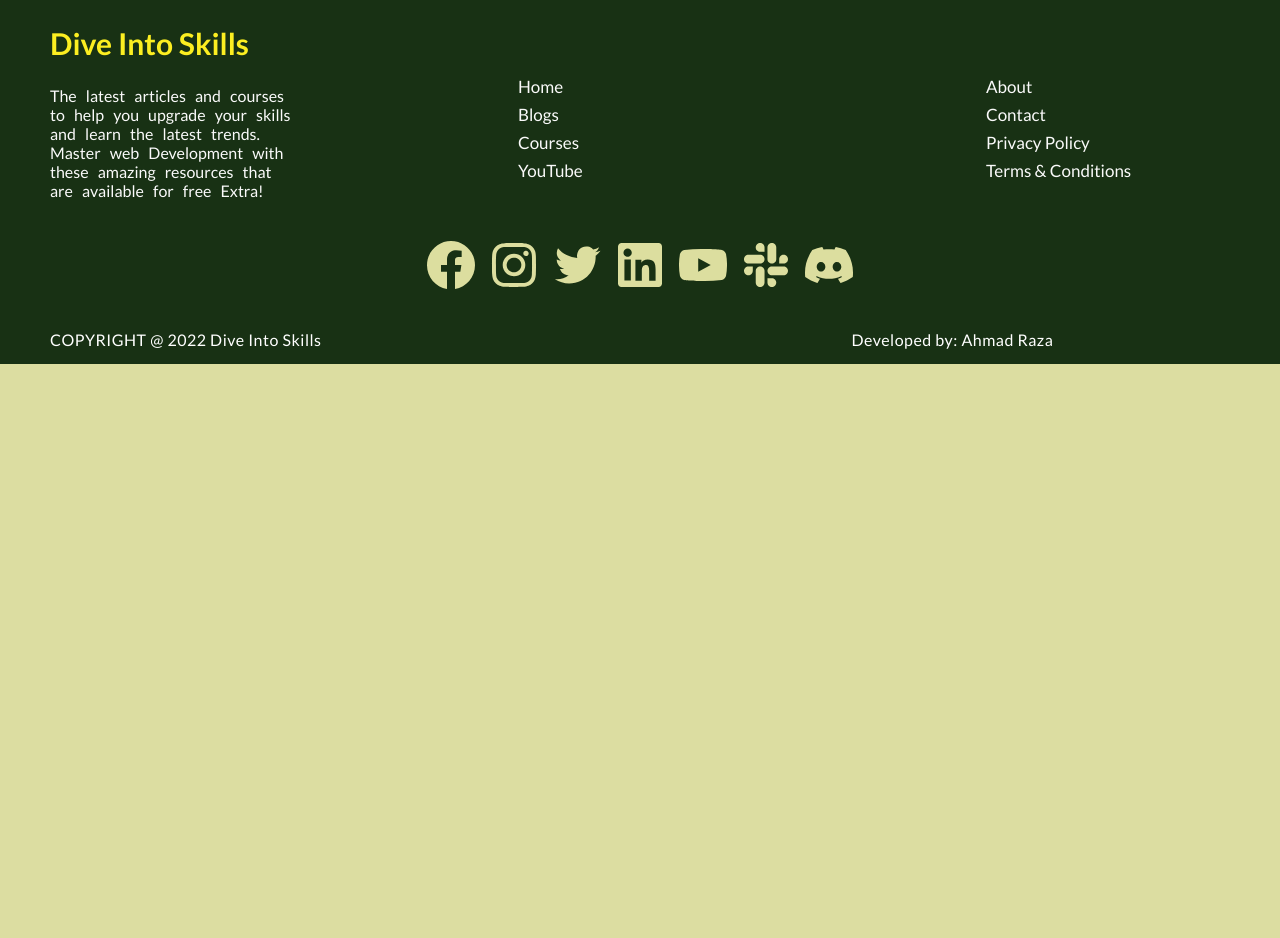
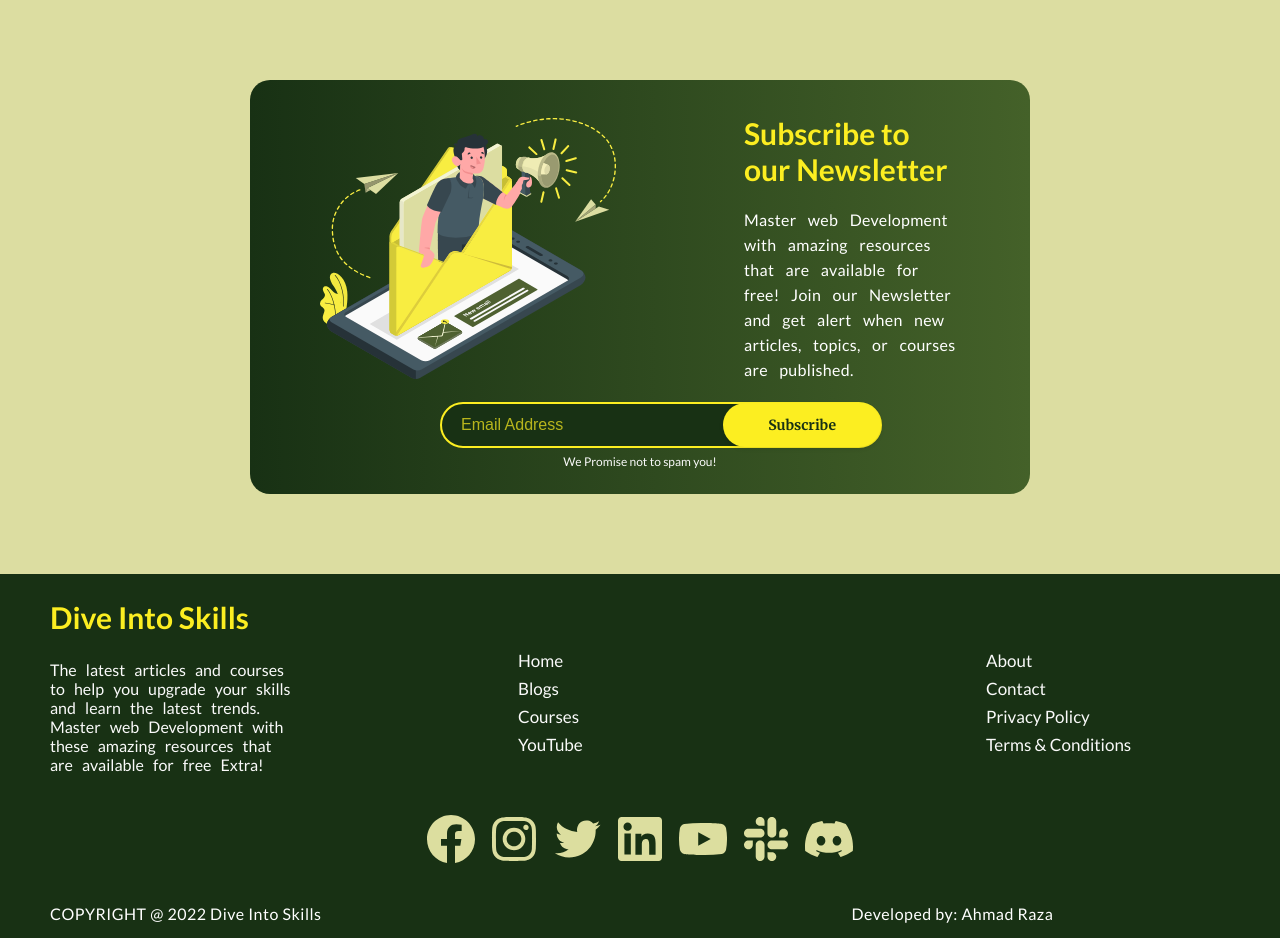
Before and after one commit to moinul-ilm10/RedNews, a plain HTML site: page index.html in a window 1280 px wide. Before the commit the page ends 800 px from the top, so only its background shows below. Drawn offline with Linux system fonts and the light colour scheme.

Commit message:
added newsletter section to index.html and corresponding styles to style.css

```diff
--- a/index.html
+++ b/index.html
@@ -15,6 +15,35 @@
 </head>
 
 <body>
+    <section id="newsletter">
+        <div class="newsletter-card">
+            <div class="container">
+                <div class="newsletter-content">
+                    <div class="newsletter-image-text"><img class="newsletter-image"
+                            src="./asset/newsletter/Email Icon.svg" alt="email_icon">
+                        <div class="newsletter-text">
+                            <h3>
+                                Subscribe to our Newsletter
+                            </h3>
+                            <p>
+                                Master web Development with
+                                amazing resources that are available
+                                for free! Join our Newsletter and get
+                                alert when new articles, topics, or
+                                courses are published.
+                            </p>
+                        </div>
+                    </div>
+                    <div class="newsletter-email-input">
+                        <input type="email" placeholder="Email Address" class="email-input-field">
+                        <span class="email-submit-btn">Subscribe</span>
+                    </div>
+                    <p class="newsletter-caption">We Promise not to spam you!</p>
+                </div>
+            </div>
+        </div>
+    </section>
+
     <footer id="footerSection">
         <div class="container">
             <div class="footer-body">
--- a/style.css
+++ b/style.css
@@ -124,3 +124,128 @@ p {
   color: var(--color-social-icon-bg);
   letter-spacing: 0.5px;
 }
+
+#newsletter {
+  padding: 80px 250px;
+}
+
+.newsletter-card {
+  /* background-color: var(--color-section-bg); */
+  border-radius: 20px;
+  background: linear-gradient(
+    90deg,
+    var(--color-section-bg),
+    var(--color-section-content)
+  );
+}
+
+.newsletter-content {
+  padding: 10px 20px;
+  display: flex;
+  flex-direction: column;
+  align-items: center;
+}
+
+.newsletter-image-text {
+  display: flex;
+  flex-direction: row;
+  gap: 8rem;
+}
+
+.newsletter-text {
+  display: flex;
+  flex-direction: column;
+  gap: 20px;
+}
+
+.newsletter-text h3 {
+  color: var(--color-highlight);
+  font-size: 30px;
+  font-weight: 900;
+}
+
+.newsletter-text p {
+  font-size: 16px;
+  color: var(--color-social-icon-bg);
+  word-spacing: 8px;
+  letter-spacing: 0.3px;
+  line-height: 25px;
+}
+
+/* .newsletter-email-input {
+  text-align: center;
+}
+
+.newsletter-email-input input {
+  border: 3px solid var(--color-highlight);
+  width: 50%;
+  height: 18px;
+  border-radius: 50px;
+  background: var(--color-section-content);
+  padding: 11px;
+  outline: none;
+}
+
+.email-submit-btn {
+  outline: none;
+  border-radius: 50px;
+  padding: 10px;
+  background-color: var(--color-highlight);
+  color: var(--color-section-content);
+  width: 15%;
+} */
+
+.newsletter-email-input {
+  position: relative;
+  display: inline-block;
+  width: 100%;
+  max-width: 400px; /* Optional: Set a max-width for the input */
+  margin: 20px auto;
+  text-align: center;
+}
+
+.email-input-field {
+  width: 100%;
+  padding: 12px 19px;
+  border: 2px solid var(--color-highlight); /* Optional: Border matching the theme */
+  border-radius: 25px; /* Rounded corners */
+  font-size: 16px;
+  outline: none;
+  color: var(--color-section-content);
+  background-color: var(--color-section-bg);
+  color: var(--color-paragraph);
+}
+
+.email-input-field::placeholder {
+  color: var(--color-highlight);
+  opacity: 0.7;
+}
+
+.email-submit-btn {
+  position: absolute;
+  right: -41px;
+  top: 50%;
+  transform: translateY(-50%);
+  background-color: var(--color-highlight);
+  color: var(--color-section-bg);
+  padding: 13px 45px;
+  font-size: 14px;
+  font-weight: bold;
+  border-radius: 25px;
+  cursor: pointer;
+  border: none;
+  box-shadow: 0 2px 4px rgba(0, 0, 0, 0.1); /* Optional: Add shadow for a lifted effect */
+  transition: background-color 0.3s ease, color 0.3s ease;
+}
+
+.email-submit-btn:hover {
+  background-color: var(--color-hover);
+  color: var(--color-section-bg);
+}
+
+.newsletter-caption {
+  color: var(--color-paragraph);
+  font-size: 12px;
+  font-family: var(--font-secondary);
+  margin-top: -14px;
+}
```
